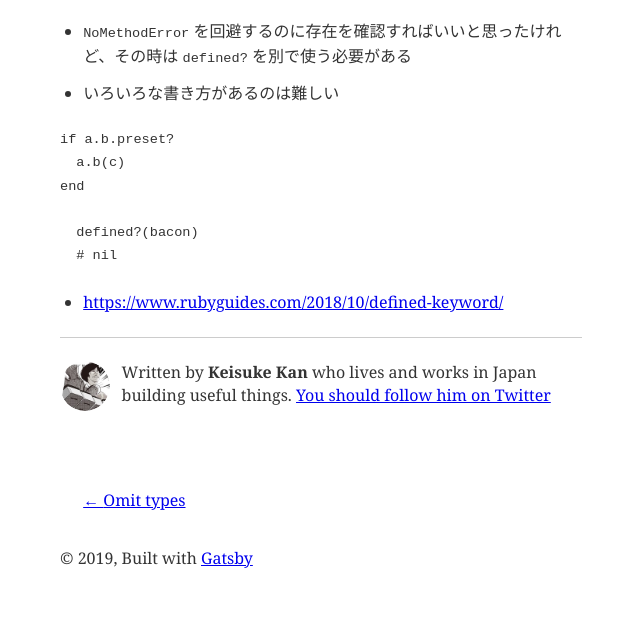
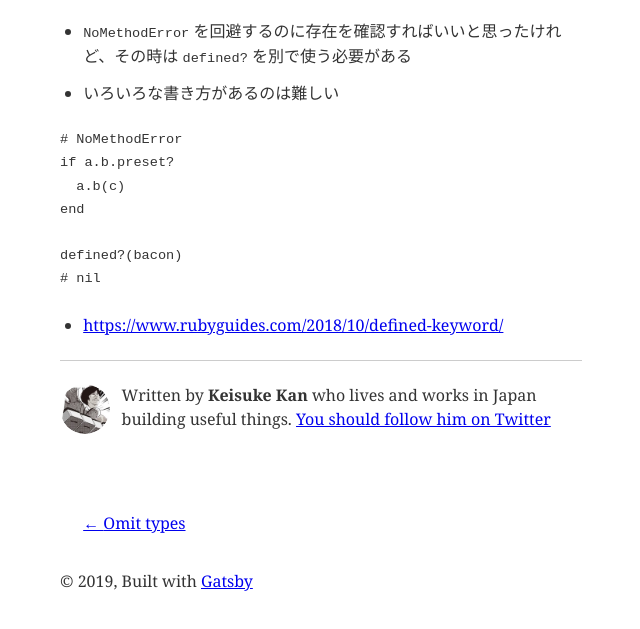
Before and after one commit to 9renpoto/frontend, a Gatsby site in the folder apps/blog/: page /2019/07/04/ruby-defined/ in a window 1280 px wide. Shown: the part 143-772 px from the top of the page, without its empty margins (319-959 px from the left). Built offline with nearby package versions, Linux system fonts and the light colour scheme; Gatsby itself is replaced by a stand-in of ours; some packages are replaced by stand-ins of ours; code samples lack their colours.

Commit message:
fix(app/blog/content) Added comment

````diff
--- a/apps/blog/content/blog/2019/07/04/ruby-defined.md
+++ b/apps/blog/content/blog/2019/07/04/ruby-defined.md
@@ -7,14 +7,15 @@ date: '2019-07-04T11:00:00+09:00'
 - いろいろな書き方があるのは難しい
 
 ```ruby
+# NoMethodError
 if a.b.preset?
   a.b(c)
 end
 ```
 
 ```ruby
-  defined?(bacon)
-  # nil
+defined?(bacon)
+# nil
 ```
 
 - <https://www.rubyguides.com/2018/10/defined-keyword/>
````
